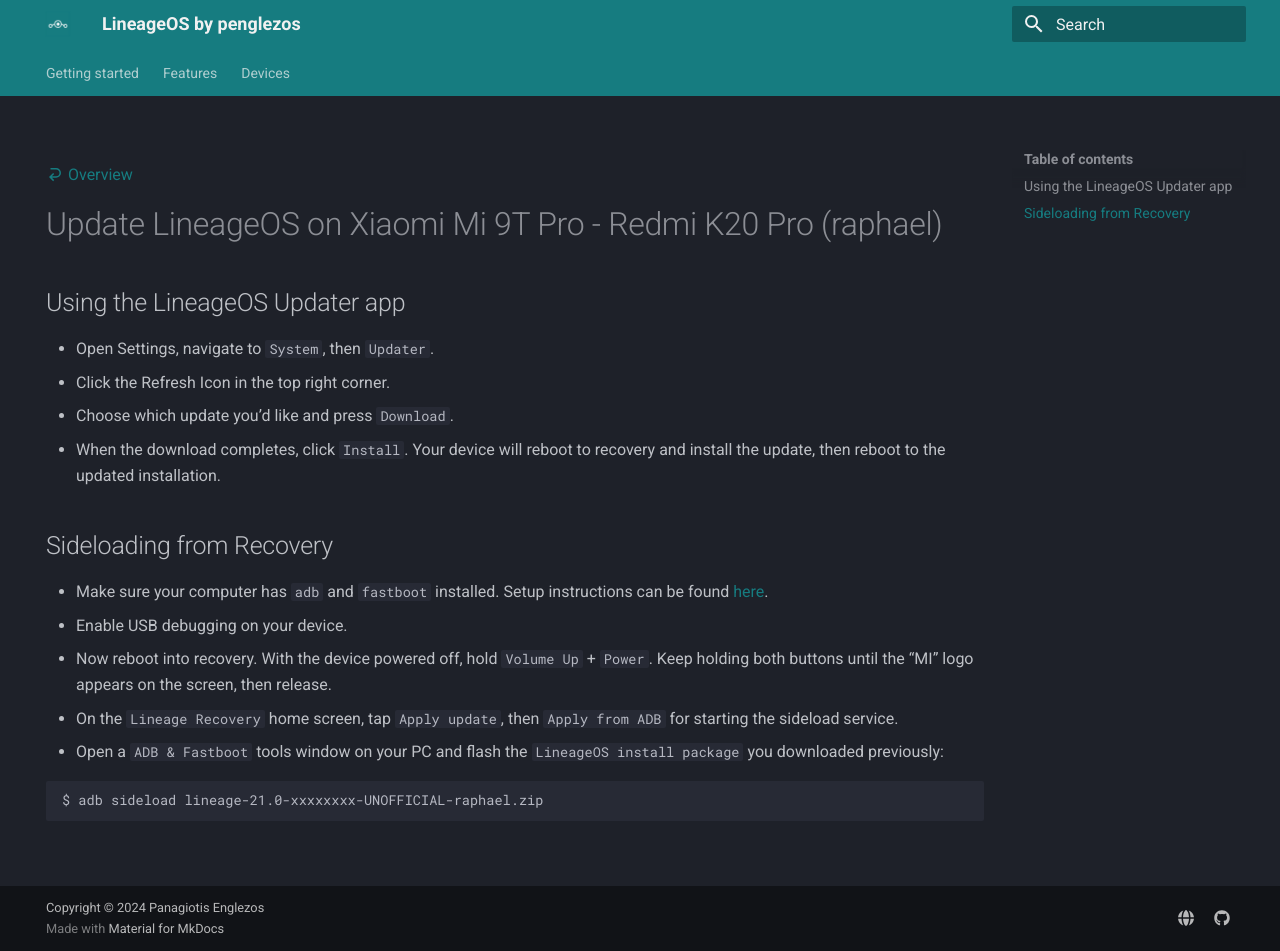
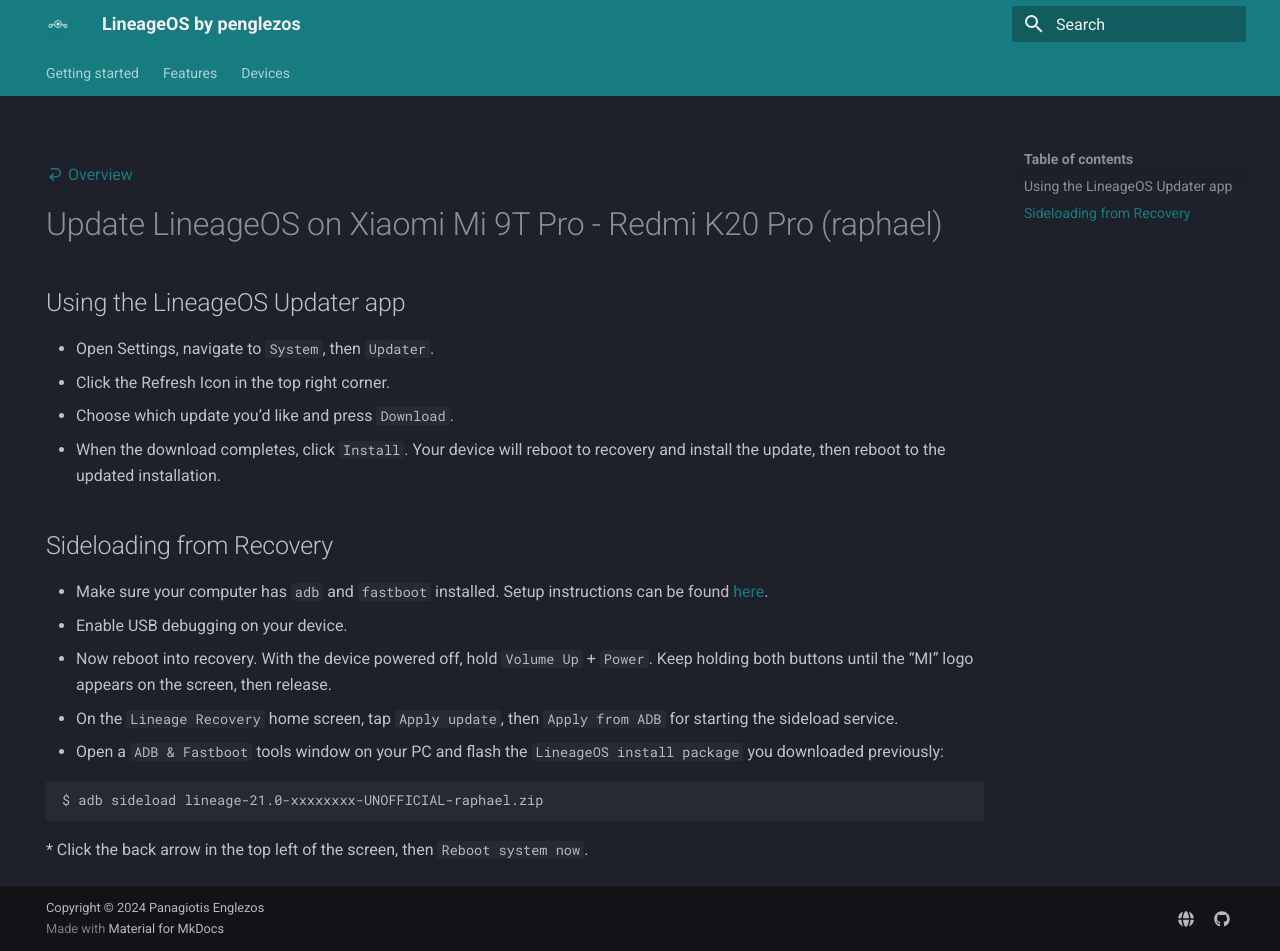
Before and after one commit to penglezos/lineageos.penglezos.dev, an MkDocs documentation site: the page built from docs/devices/raphael/update.md, in a window 1280 px wide and 951 px high. Built offline with MkDocs 1.6.1 and Material for MkDocs 9.7.7, drawn with Linux system fonts in a browser that asks for light colours.

Commit message:
docs: Add reboot system now text
Signed-off-by: penglezos <panagiotisegl@gmail.com>

````diff
--- a/docs/devices/raphael/update.md
+++ b/docs/devices/raphael/update.md
@@ -22,3 +22,4 @@
 ```bash
 $ adb sideload lineage-21.0-xxxxxxxx-UNOFFICIAL-raphael.zip
 ```
+* Click the back arrow in the top left of the screen, then `Reboot system now`.
````
